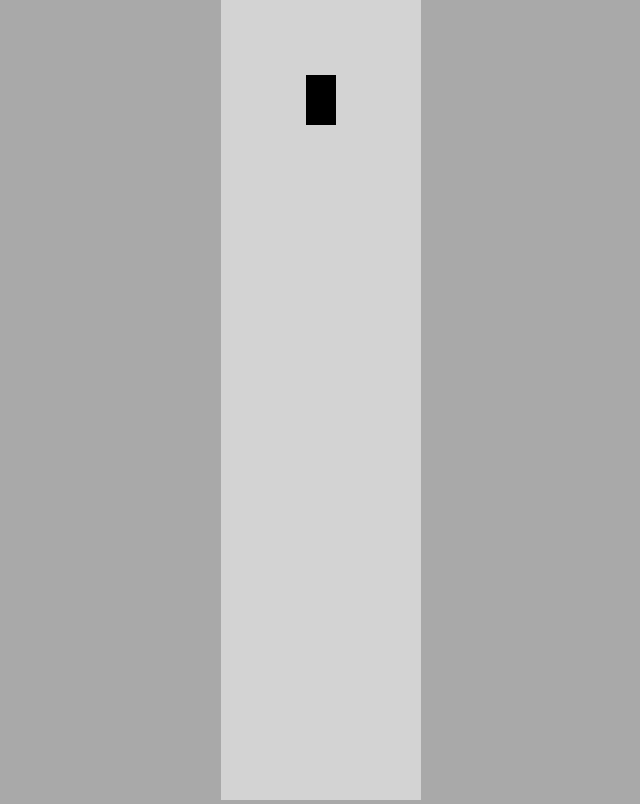
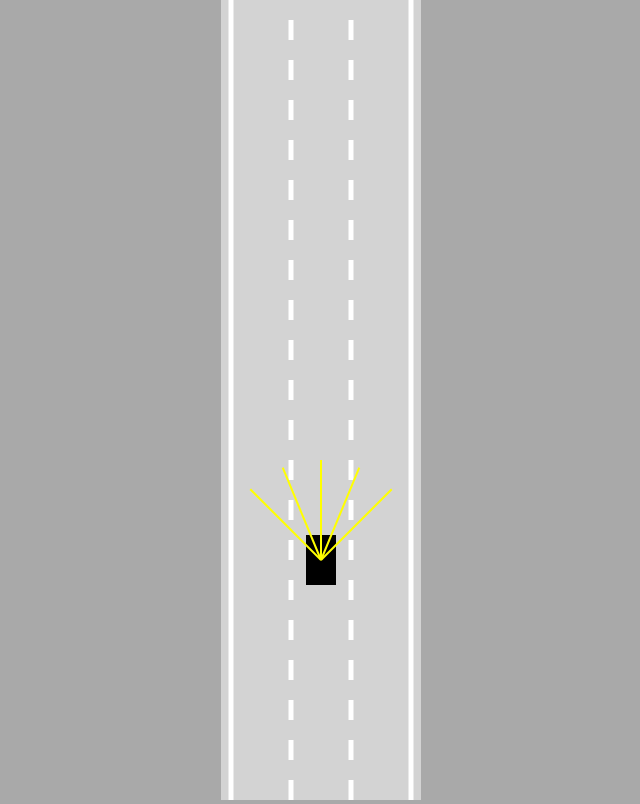
Before and after one commit to shrikantbk06/self-driving-car, a plain HTML site: page index.html in a window 1280 px wide. Shown: the whole page, without its empty margins (319-959 px from the left). Drawn offline with Linux system fonts and the light colour scheme.

Commit message:
Added Road lanes and Sensor code

```diff
--- a/car.js
+++ b/car.js
@@ -7,15 +7,17 @@ class Car{
 
         this.speed = 0;
         this.acceleration = 0.2;
-        this.maxSpeed = 3;
+        this.maxSpeed = 2;
         this.friction = 0.05;
         this.angle = 0;
 
+        this.sensor = new Sensor(this);
         this.controls = new Controls();
     }
 
-    update(){
+    update(roadBorders) {
         this.#move();
+        this.sensor.update(roadBorders);
     }
 
     #move(){
@@ -71,5 +73,7 @@ class Car{
         ctx.fill();
 
         ctx.restore();
+
+        this.sensor.draw(ctx);
     }
 }
--- a/index.html
+++ b/index.html
@@ -5,6 +5,9 @@
 </head>
 <body>
     <canvas id="myCanvas"></canvas>
+    <script src="sensor.js"></script>
+    <script src="utils.js"></script>
+    <script src="road.js"></script>
     <script src="controls.js"></script>
     <script src="car.js"></script>
     <script src="main.js"></script>
--- a/main.js
+++ b/main.js
@@ -2,14 +2,21 @@ const canvas = document.getElementById('myCanvas');
 canvas.width = 200;
 
 const ctx = canvas.getContext('2d');
-const car = new Car(100,100,30,50);
-car.draw(ctx);
+const road = new Road(canvas.width/2,canvas.width*0.9);
+const car = new Car(road.getLaneCenter(1),100,30,50);
+
 
 animate();
 
 function animate() {
-    car.update();
+    car.update(road.borders);
+
     canvas.height = window.innerHeight;
+
+    ctx.save();
+    ctx.translate(0,-car.y+canvas.height*0.7);
+    road.draw(ctx);
     car.draw(ctx);
+    ctx.restore();
     requestAnimationFrame(animate);
 }
--- /dev/null
+++ b/road.js
@@ -0,0 +1,55 @@
+class Road{
+    constructor(x,width,laneCount=3){
+        this.x = x;
+        this.width = width;
+        this.laneCount = laneCount;
+
+        this.left=x-width/2;
+        this.right=x+width/2;
+
+        const infinity = 1000000;
+        this.top=-infinity;
+        this.bottom=infinity;
+
+        const topLeft = {x: this.left, y: this.top};
+        const bottomLeft = {x: this.left, y: this.bottom};
+        const topRight = {x: this.right, y: this.top};
+        const bottomRight = {x: this.right, y: this.bottom};
+        this.borders=[
+            [topLeft,bottomLeft],
+            [topRight,bottomRight]
+        ];
+    }
+
+    getLaneCenter(laneIndex){
+        const laneWidth = this.width / this.laneCount;
+        return this.left + laneWidth/2 + Math.min(laneIndex, this.laneCount-1)*laneWidth;
+    }
+
+    draw(ctx){
+        ctx.lineWidth = 5;
+        ctx.strokeStyle = "white";
+
+        for(let i=1; i<=this.laneCount-1; i++){
+            const x=lerp(
+                this.left,
+                this.right,
+                i/this.laneCount
+            );
+
+            ctx.setLineDash([20,20]);
+            ctx.beginPath();
+            ctx.moveTo(x, this.top);
+            ctx.lineTo(x, this.bottom);
+            ctx.stroke();
+        }
+
+        ctx.setLineDash([]);
+        this.borders.forEach(border => {
+            ctx.beginPath();
+            ctx.moveTo(border[0].x, border[0].y);
+            ctx.lineTo(border[1].x, border[1].y);
+            ctx.stroke();
+        });
+    }
+}
--- /dev/null
+++ b/sensor.js
@@ -0,0 +1,97 @@
+class Sensor{
+    constructor(car){
+        this.car=car;
+        this.rayCount=5;
+        this.rayLength=100;
+        this.raySpread=Math.PI/2;
+
+        this.rays=[];
+        this.readings=[];
+    }
+
+    update(roadBorders){
+        this.#castRays();
+        this.readings=[];
+        for(let i=0;i<this.rays.length;i++){
+            this.readings.push(
+                this.#getReading(this.rays[i], roadBorders)
+            );
+        }
+    }
+
+    #getReading(ray, roadBorders){
+        let touches=[];
+
+        for(let i=0;i<roadBorders.length;i++){
+            const touch=getIntersection(
+                ray[0],
+                ray[1],
+                roadBorders[i][0],
+                roadBorders[i][1]
+            );
+            if(touch){
+                touches.push(touch);
+            }
+        }
+        if(touches.length==0){
+            return null;
+        } else{
+            const offsets=touches.map(e=>e.offset);
+            const minOffset=Math.min(...offsets);
+            return touches.find(e=>e.offset==minOffset);
+        }
+    }
+
+    #castRays(){
+        this.rays=[];
+        for(let i=0;i<this.rayCount;i++){
+            const rayAngle = lerp(
+                this.raySpread/2,
+                -this.raySpread/2,
+                this.rayCount==1 ? 0.5 : i/(this.rayCount-1)
+            )+this.car.angle;
+
+            const start = {x:this.car.x, y:this.car.y};
+            const end ={
+                x:this.car.x-Math.sin(rayAngle)*this.rayLength,
+                y:this.car.y-Math.cos(rayAngle)*this.rayLength
+            };
+            this.rays.push([start, end]);
+        }
+    }
+
+    draw(ctx){
+        for(let i=0;i<this.rayCount;i++){
+            let end=this.rays[i][1];
+            if(this.readings[i]){
+                end=this.readings[i];
+            }
+
+            ctx.beginPath();
+            ctx.lineWidth = 2;
+            ctx.strokeStyle = "yellow";
+            ctx.moveTo(
+                this.rays[i][0].x,
+                this.rays[i][0].y
+            );
+            ctx.lineTo(
+                end.x,
+                end.y
+            );
+            ctx.stroke();
+
+            ctx.beginPath();
+            ctx.lineWidth = 2;
+            ctx.strokeStyle = "black";
+            ctx.moveTo(
+                this.rays[i][1].x,
+                this.rays[i][1].y
+            );
+            ctx.lineTo(
+                end.x,
+                end.y
+            );
+            ctx.stroke();
+        }
+    }
+}
--- /dev/null
+++ b/utils.js
@@ -0,0 +1,22 @@
+function lerp(A,B,t){
+    return A + (B - A) * t;
+}
+
+function getIntersection(A,B,C,D){
+    const tTop=(D.x-C.x)*(A.y-C.y)-(D.y-C.y)*(A.x-C.x);
+    const uTop=(C.y-A.y)*(A.x-B.x)-(C.x-A.x)*(A.y-B.y);
+    const bottom=(D.y-C.y)*(B.x-A.x)-(D.x-C.x)*(B.y-A.y);
+
+    if(bottom!=0){
+        const t=tTop/bottom;
+        const u=uTop/bottom;
+
+        if(t>=0 && t<=1 && u>=0 && u<=1){
+            return {
+                x:lerp(A.x,B.x,t),
+                y:lerp(A.y,B.y,t),
+                offset:t
+            };
+        }
+    }
+}
```
